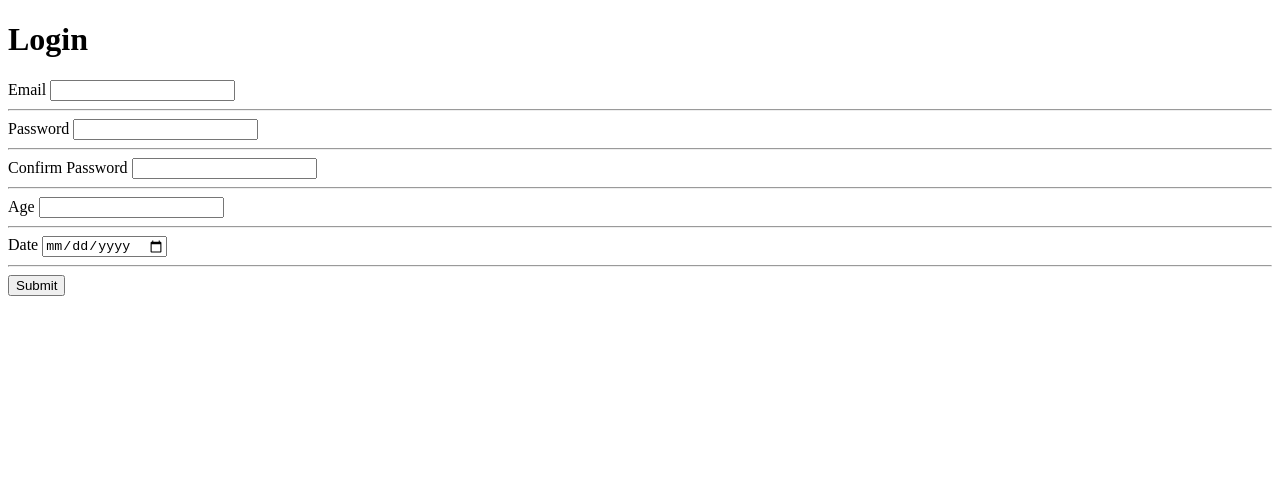
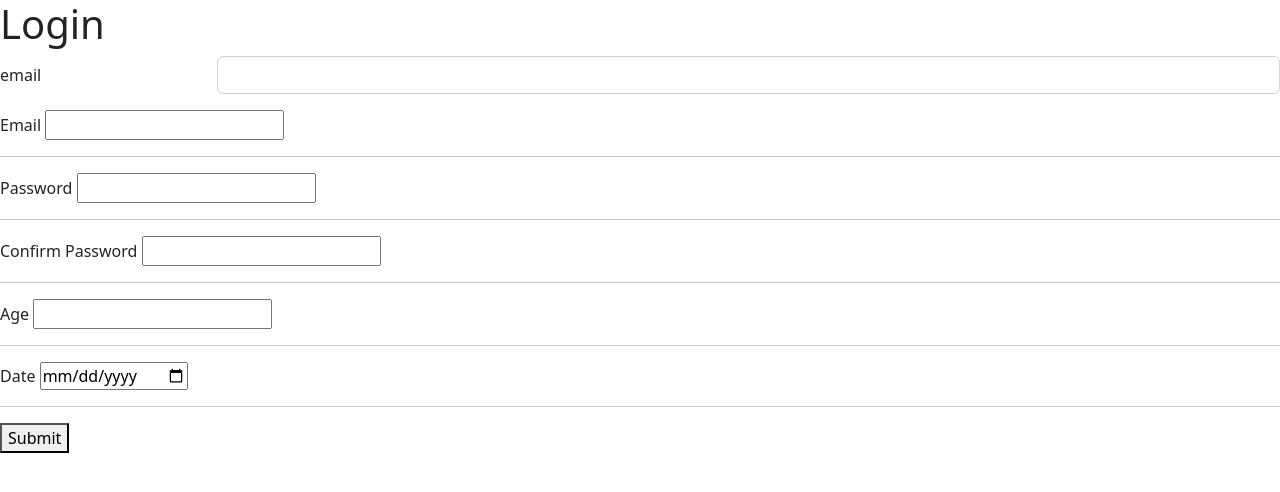
Before and after one commit to Conor-Hamilton/FrontEnd, a plain HTML site: page Login.html in a window 1280 px wide. Drawn offline with nearby package versions, Linux system fonts and the light colour scheme.

Commit message:
fix list

```diff
--- a/Login.html
+++ b/Login.html
@@ -5,10 +5,18 @@
     <meta http-equiv="X-UA-Compatible" content="IE=edge" />
     <meta name="viewport" content="width=device-width, initial-scale=1.0" />
     <title>Document</title>
+    <link href="https://cdn.jsdelivr.net/npm/bootstrap@5.2.2/dist/css/bootstrap.min.css" rel="stylesheet" integrity="sha384-Zenh87qX5JnK2Jl0vWa8Ck2rdkQ2Bzep5IDxbcnCeuOxjzrPF/et3URy9Bv1WTRi" crossorigin="anonymous">
   </head>
   <body>
     <h1>Login</h1>
     <form>
+      <div class="mb-3 row">
+        <label for="email" class="col-sm-2 col-form-label">email</label>
+        <div class="col-sm-10">
+
+          <input type="email" class="form-control">
+        </div>
+      </div>
       <label for="">Email</label>
       <input type="email" />
       <div>
@@ -31,5 +39,6 @@
       <hr>
       <button>Submit</button>
     </form>
+    <script src="https://cdn.jsdelivr.net/npm/bootstrap@5.2.2/dist/js/bootstrap.bundle.min.js" integrity="sha384-OERcA2EqjJCMA+/3y+gxIOqMEjwtxJY7qPCqsdltbNJuaOe923+mo//f6V8Qbsw3" crossorigin="anonymous"></script>
   </body>
 </html>
```
